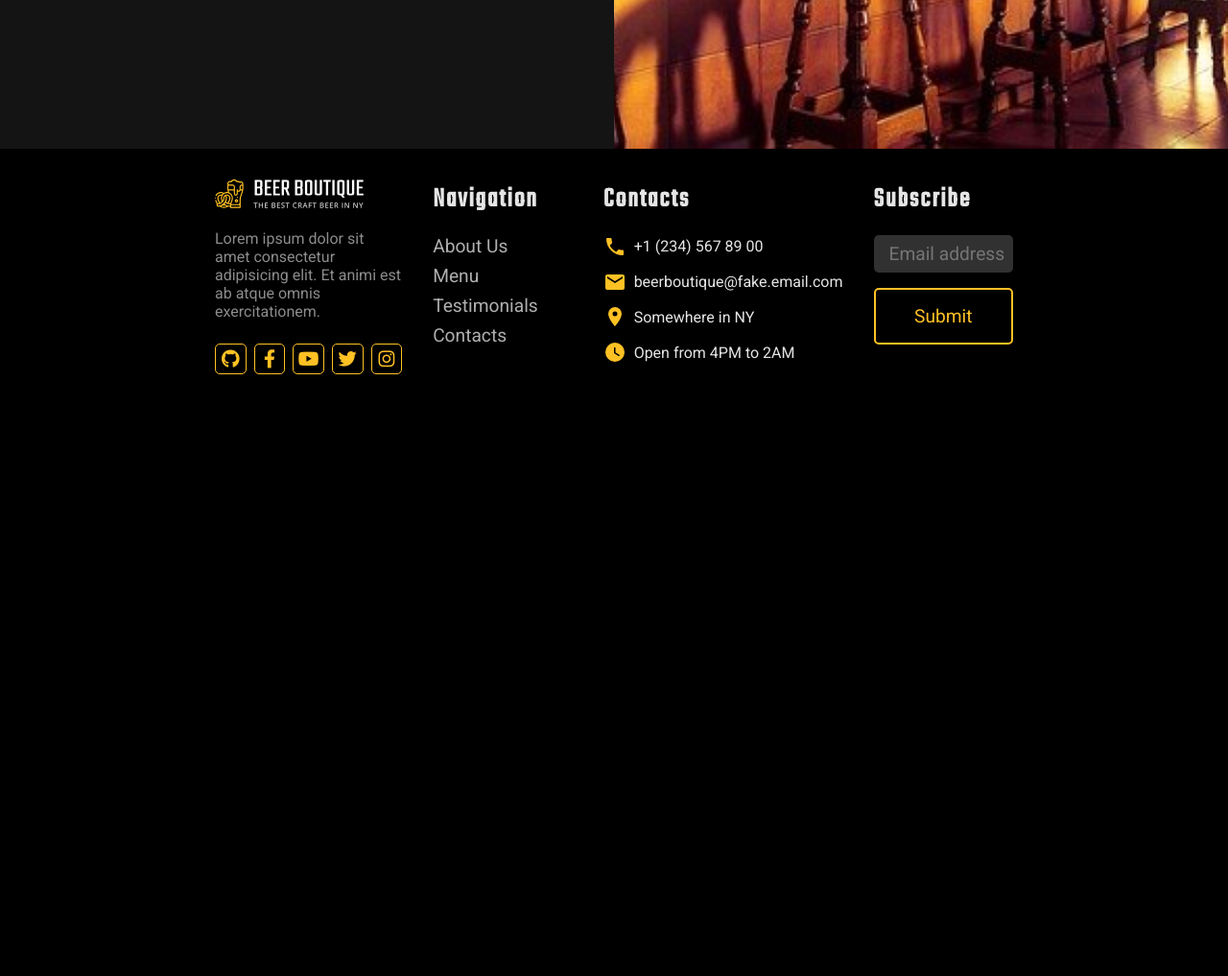
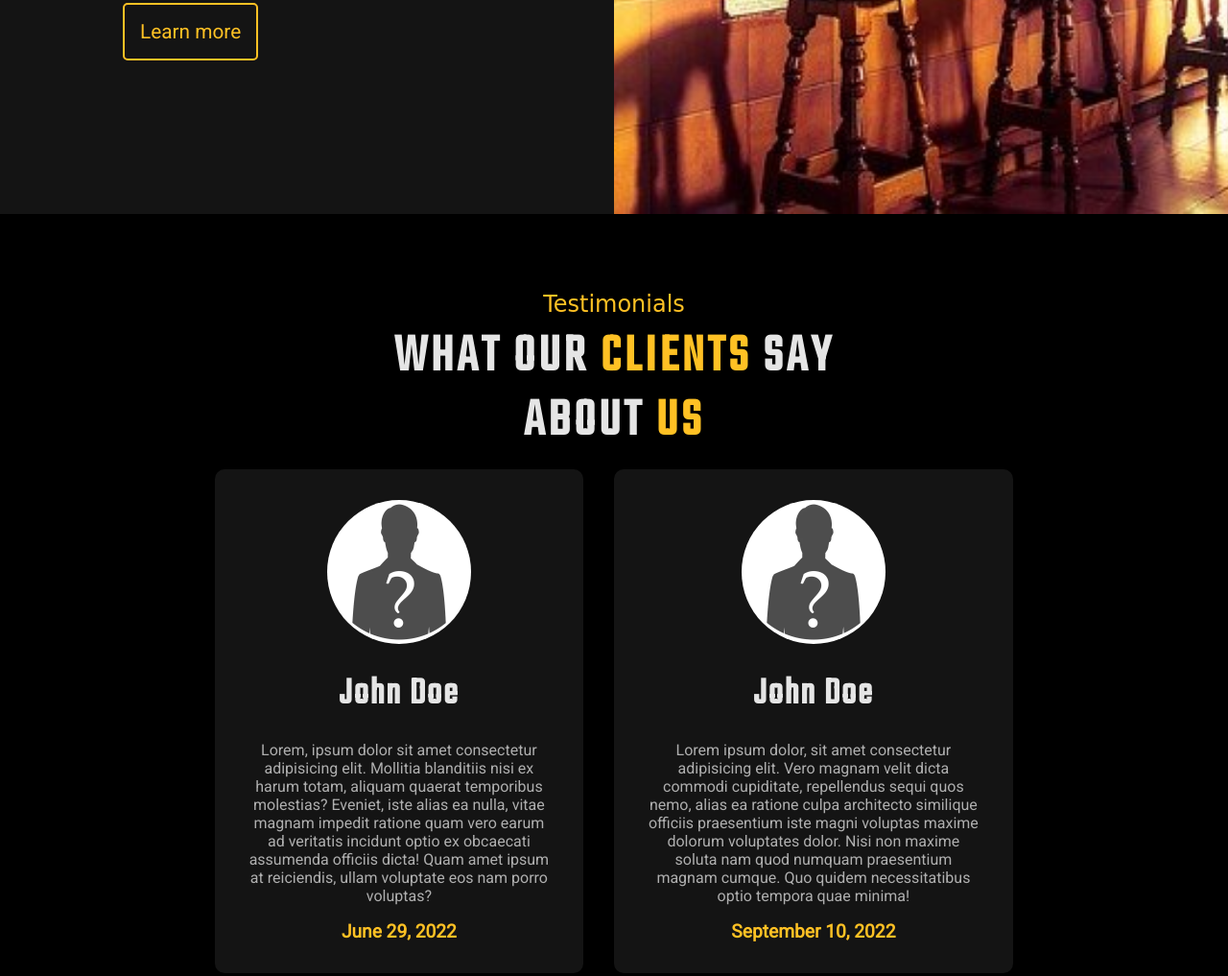
Before and after one commit to CozmaRares/odin-project-restaurant, a website built with webpack: page dist/index.html in a window 1280 px wide. Shown: the part 2779-3796 px from the top of the page at 96% size. Before the commit the page ends 3203 px from the top, so only its background shows below. Built offline with Linux system fonts and the light colour scheme; a web font is replaced by a local one.

Commit message:
add testimonials section

```diff
--- a/src/main-page.css
+++ b/src/main-page.css
@@ -1,3 +1,7 @@
+:root {
+  --card-color: #141414;
+}
+
 .hero {
   width: 100%;
   height: calc(100vh - var(--header-height));
@@ -204,7 +208,7 @@
 
 .about div {
   padding: 5rem 0;
-  background-color: #141414;
+  background-color: var(--card-color);
 }
 
 .text-wrapper {
@@ -242,6 +246,75 @@
   font-size: 1.2em;
 }
 
+.about .btn {
+  margin-top: 0.5rem;
+  font-size: 1.3em;
+}
+
 .about img {
   object-fit: cover;
 }
+
+.testimonials {
+  text-align: center;
+  margin-top: 5rem;
+  margin-bottom: 5rem;
+}
+
+.testimonials h4 {
+  font-weight: 500;
+  color: var(--yellow);
+  font-family: "Combo", cursive;
+  font-size: 1.5em;
+  margin-bottom: 0.5rem;
+}
+
+.testimonials h1 {
+  font-weight: 600;
+  font-family: "Teko", sans-serif;
+  font-size: 3.5em;
+  line-height: 1.2em;
+  letter-spacing: 4px;
+  margin-bottom: 1rem;
+}
+
+.testimonials h1 span {
+  color: var(--yellow);
+}
+
+.testimonials-container {
+  display: flex;
+  align-items: center;
+  justify-content: space-between;
+  gap: 2rem;
+}
+
+.testimonial-card {
+  background-color: var(--card-color);
+  padding: 2rem;
+  border-radius: 10px;
+}
+
+.testimonial-card img {
+  width: 150px;
+  aspect-ratio: 1;
+  border-radius: 50%;
+}
+
+.testimonial-card h3 {
+  margin: 0.5em 0;
+  font-size: 2.5em;
+  font-family: "Teko", sans-serif;
+  letter-spacing: 2px;
+}
+
+.testimonial-card p:first-of-type {
+  color: var(--secondary-col);
+  margin-bottom: 1rem;
+}
+
+.testimonial-card p:last-of-type {
+  color: var(--yellow);
+  font-weight: 600;
+  font-size: 1.2em;
+}
--- a/src/styles.css
+++ b/src/styles.css
@@ -46,7 +46,7 @@ input {
   color: var(--main-col);
 }
 
-.center {
+.section-center {
   width: var(--std-width);
   margin: 0 auto;
 }
```
Also changed, not shown: dist/assets/images/pfp.jpg (added), dist/index.html, dist/main.js.
